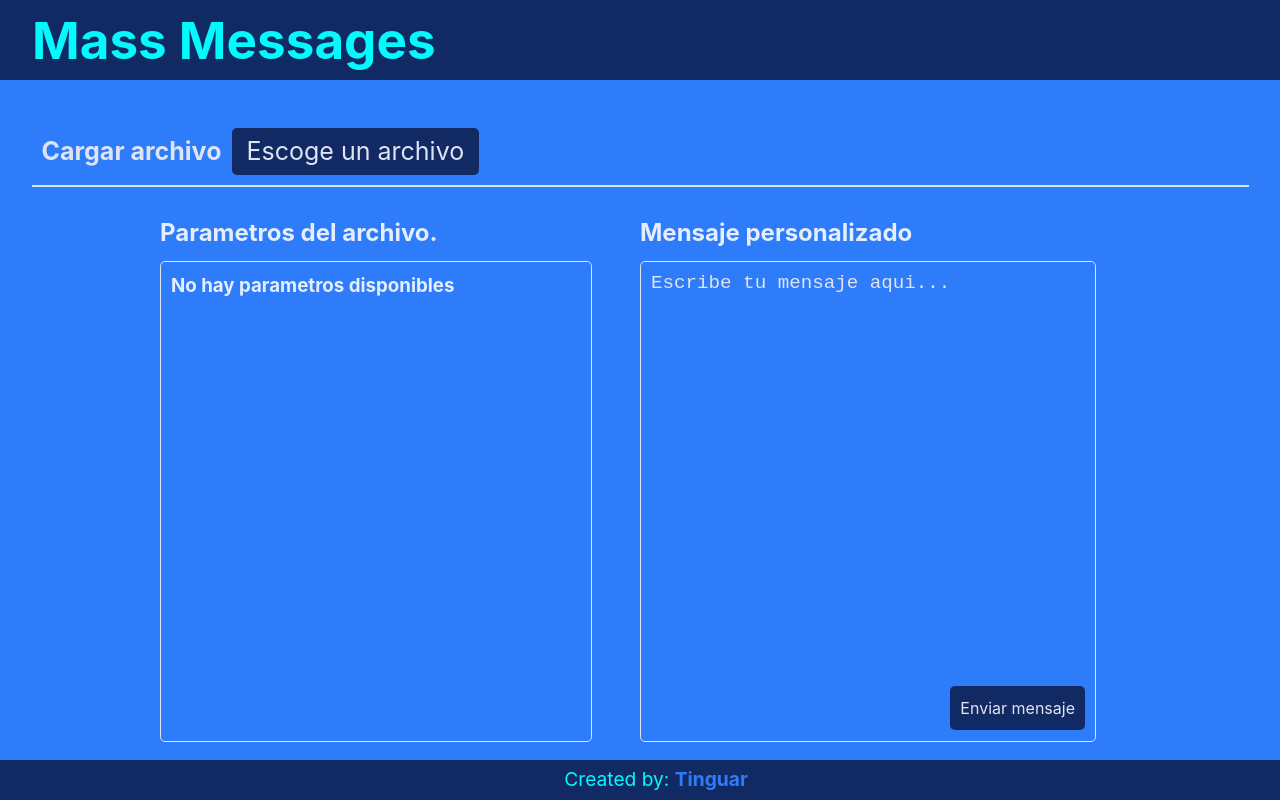
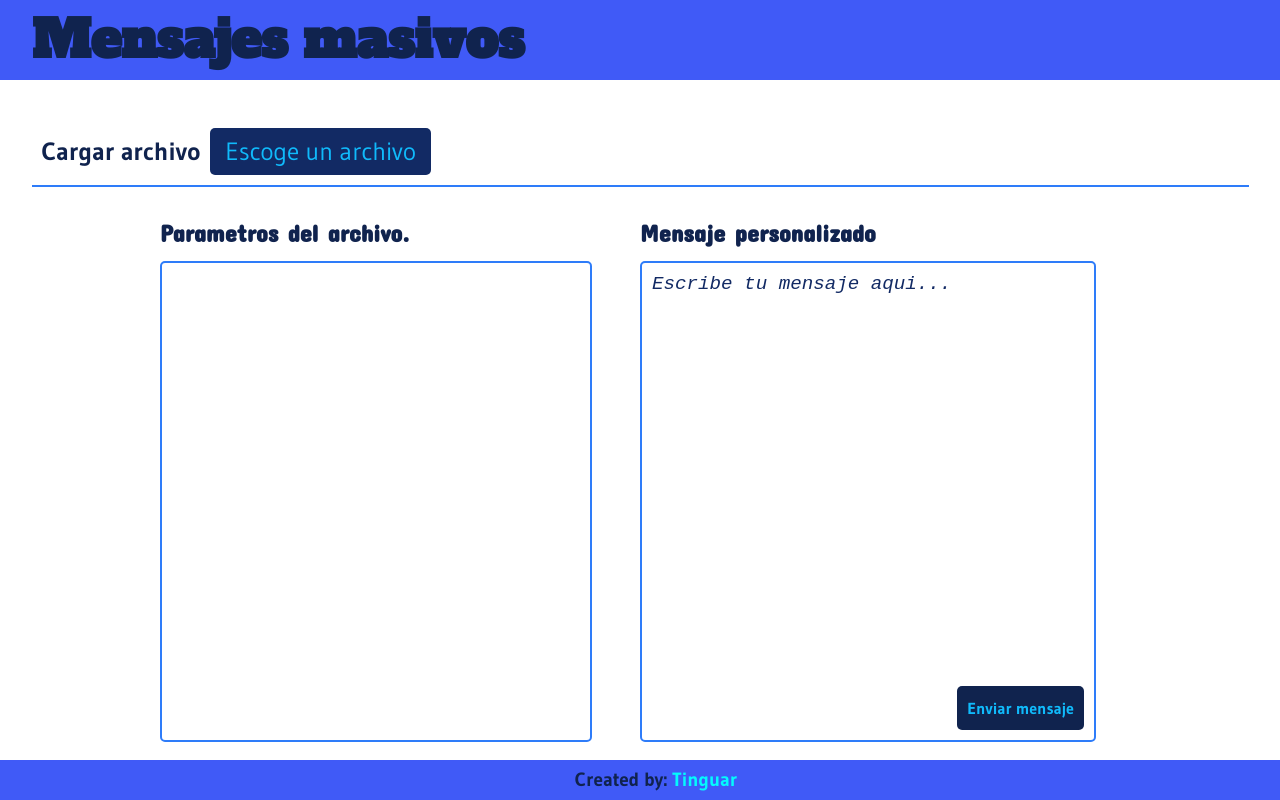
Before and after one commit to tinguar/mensajes-masivos-whatsapp, a React (Vite) app in the folder frontend/: page / in a window 1280 px wide. Built offline with nearby package versions, Linux system fonts and the light colour scheme.

Commit message:
Cambio de fuente y colores

```diff
--- a/frontend/src/App.css
+++ b/frontend/src/App.css
@@ -10,7 +10,7 @@
 
 .mainContent {
   grid-area: content;
-  background-color: var(---color-theme-type-3);
+  background-color: var(---color-theme-type-7);
   width: 100%;
   box-sizing: border-box;
   padding: 10px;
--- a/frontend/src/components/advertising/index.css
+++ b/frontend/src/components/advertising/index.css
@@ -1,6 +1,7 @@
 .advertising {
   width: 150px;
   height: 500px;
+  color: var(---color-theme-type-6-2);
 }
 
 .advertising-left {
--- a/frontend/src/components/footer/index.css
+++ b/frontend/src/components/footer/index.css
@@ -1,7 +1,7 @@
 .footer {
   grid-area: footer;
 
-  background-color: var(---color-theme-type-6);
+  background-color: var(---color-theme-type-4);
   width: 100%;
   height: 5vh;
   display: flex;
@@ -13,13 +13,14 @@
 }
 
 .footer__credits {
-  color: var(---color-theme-type-1);
+  color: var(---color-theme-type-6-2);
   font-size: 1.2em;
   line-height: 1.1;
+  font-weight: bold;
 }
 
 .footer__credits a {
-  color: var(---color-theme-type-3);
+  color: var(---color-theme-type-1);
   text-decoration: none;
   font-weight: bold;
 }
--- a/frontend/src/components/header/index.css
+++ b/frontend/src/components/header/index.css
@@ -1,18 +1,15 @@
 .header {
   grid-area: header;
 
-  background-color: var(---color-theme-type-6);
+  background-color: var(---color-theme-type-4);
   width: 100%;
   height: 10vh;
   display: flex;
   justify-content: flex-start;
   align-items: center;
   padding-left: 2em;
-
   box-sizing: border-box;
 }
 .header__title {
-  color: var(---color-theme-type-1);
-  font-size: 3.2em;
-  line-height: 1.1;
+  color: var(---color-theme-type-6-2);
 }
--- a/frontend/src/components/header/index.tsx
+++ b/frontend/src/components/header/index.tsx
@@ -3,7 +3,7 @@ import "./index.css";
 export default function Header() {
   return (
     <div className="header">
-      <h1 className="header__title">Mass Messages</h1>
+      <h1 className="header__title principalTitle">Mensajes masivos</h1>
     </div>
   );
 }
--- a/frontend/src/components/inputFile/index.css
+++ b/frontend/src/components/inputFile/index.css
@@ -12,12 +12,12 @@
 .formFile {
   padding: 10px;
   width: 95%;
-  border-bottom: 2px solid var(---color-theme-type-7);
+  border-bottom: 2px solid var(---color-theme-type-3);
 }
 .formFile__label-input {
   font-size: 25px;
   margin-right: 10px;
-  color: var(---color-theme-type-7);
+  color: var(---color-theme-type-6-2);
   font-weight: bold;
 }
 .formFile__inputFileSelector {
@@ -26,17 +26,24 @@
   font-size: 25px;
   padding: 5px 15px;
   border-radius: 5px;
-  color: var(---color-theme-type-7);
+  color: var(---color-theme-type-2);
 }
 .formFile__inputFileSelector:hover {
   cursor: pointer;
-  background-color: var(---color-theme-type-7);
+  background-color: var(---color-theme-type-2);
   color: var(---color-theme-type-6);
 }
 
 .formFile__nameFile {
   font-size: 25px;
   font-style: italic;
-  color: var(---color-theme-type-7);
+  color: var(---color-theme-type-6-2);
   margin: 0px 10px;
 }
+
+.formFile__uploadingLabel {
+  font-size: 25px;
+  font-style: italic;
+  color: var(---color-theme-type-6-2);
+  margin: 0px 10px;
+}
--- a/frontend/src/components/inputFile/index.tsx
+++ b/frontend/src/components/inputFile/index.tsx
@@ -60,7 +60,9 @@ export default function InputFile() {
             {file.name}
           </label>
         )}
-        {isUploading && <span>Cargando archivo...</span>}
+        {isUploading && (
+          <span className="formFile__uploadingLabel">Cargando archivo...</span>
+        )}
       </div>
     </div>
   );
--- a/frontend/src/components/message/index.css
+++ b/frontend/src/components/message/index.css
@@ -4,12 +4,11 @@
   width: 100%;
 }
 .containerMessage__title {
-  font-size: 1.5rem;
   margin-bottom: 10px;
-  font-weight: bold;
+  color: var(---color-theme-type-6-2);
 }
 .containerMessage__imputTextArea {
-  border: 1px solid var(---color-theme-type-7);
+  border: 2px solid var(---color-theme-type-3);
   border-radius: 5px;
   height: 90%;
   width: 95%;
@@ -29,10 +28,11 @@
   width: 100%;
   height: 90%;
   font-size: 1.2rem;
-  color: var(---color-theme-type-7);
+  color: var(---color-theme-type-6-2);
 }
 .containerMessage__imputTextArea--textArea::placeholder {
-  color: var(---color-theme-type-7);
+  color: var(---color-theme-type-6);
+  font-style: italic;
 }
 
 .containerMessage__containerButton {
@@ -44,13 +44,16 @@
 }
 .containerMessage__button {
   /* button style */
-  background-color: var(---color-theme-type-6);
+  background-color: var(---color-theme-type-6-2);
   border: none;
   border-radius: 5px;
   padding: 10px;
   box-sizing: border-box;
   cursor: pointer;
+  color: var(---color-theme-type-2);
+  font-weight: bold;
 }
 .containerMessage__button:hover {
-  background-color: var(---color-theme-type-5);
+  background-color: var(---color-theme-type-2);
+  color: var(---color-theme-type-6-2);
 }
--- a/frontend/src/components/message/index.tsx
+++ b/frontend/src/components/message/index.tsx
@@ -20,7 +20,9 @@ export default function Message() {
 
   return (
     <div className="containerMessage">
-      <div className="containerMessage__title">Mensaje personalizado</div>
+      <div className="containerMessage__title secondaryTitle ">
+        Mensaje personalizado
+      </div>
       <div className="containerMessage__imputTextArea">
         <textarea
           className="containerMessage__imputTextArea--textArea"
--- a/frontend/src/components/parameters/index.css
+++ b/frontend/src/components/parameters/index.css
@@ -7,11 +7,12 @@
   font-size: 1.5rem;
   margin-bottom: 10px;
   font-weight: bold;
+  color: var(---color-theme-type-6-2);
 }
 .containerParams__paramsList {
   height: 90%;
   width: 100%;
-  border: 1px solid var(---color-theme-type-7);
+  border: 2px solid var(---color-theme-type-3);
   border-radius: 5px;
   padding: 10px;
   box-sizing: border-box;
@@ -40,12 +41,17 @@
 }
 
 .contentParam__parameter {
+  color: var(---color-theme-type-2);
   font-size: 1.2rem;
-  font-weight: bold;
+  /* font-weight: bold; */
   display: inline;
 }
 
 .paramsList__container--contentParam:hover {
-  background-color: var(---color-theme-type-5);
+  background-color: var(---color-theme-type-2);
   cursor: pointer;
+
+  & .contentParam__parameter {
+    color: var(---color-theme-type-6);
+  }
 }
--- a/frontend/src/components/parameters/index.tsx
+++ b/frontend/src/components/parameters/index.tsx
@@ -13,7 +13,9 @@ export default function Parameters() {
 
   return (
     <div className="containerParams">
-      <div className="containerParams__title">Parametros del archivo.</div>
+      <div className="containerParams__title secondaryTitle ">
+        Parametros del archivo.
+      </div>
       <div className="containerParams__paramsList">
         <div className="paramsList__containerScroll">
           {params &&
--- a/frontend/src/index.css
+++ b/frontend/src/index.css
@@ -1,10 +1,16 @@
+/* font-family: 'Alfa Slab One', cursive;
+font-family: 'Concert One', cursive;
+font-family: 'Gudea', sans-serif; */
+
+@import url("https://fonts.googleapis.com/css2?family=Alfa+Slab+One&family=Concert+One&family=Gudea:ital,wght@0,400;0,700;1,400&display=swap");
+
 * {
   margin: 0;
   padding: 0;
 }
 
 body {
-  font-family: Inter, system-ui, Avenir, Helvetica, Arial, sans-serif;
+  font-family: "Gudea", sans-serif;
   line-height: 1.5;
   font-weight: 400;
   color-scheme: light dark;
@@ -21,13 +27,36 @@ body {
   height: 100%;
   display: flex;
   flex-direction: column;
-
+  /* boton secundarios */
   ---color-theme-type-1: #04f9fd;
   ---color-theme-type-2: #10bafb;
+
+  /* botones primarios */
   ---color-theme-type-3: #2e7cf9;
   ---color-theme-type-4: #405af7;
+
+  /* hovers, bordes */
   ---color-theme-type-5: #4d41f5;
+
+  /* fondo partials */
   ---color-theme-type-6: #122a64;
-  ---color-theme-type-7: #dee4f3;
+
+  /* texto partials*/
+  ---color-theme-type-6-2: #10234e;
+
+  /* fondo */
+  ---color-theme-type-7: #ffffff;
   ---color-theme-type-8: #888698;
 }
+
+.principalTitle {
+  font-size: 3.2em;
+  font-weight: bold;
+  font-family: "Alfa Slab One", cursive;
+  line-height: 1.1;
+}
+.secondaryTitle {
+  font-size: 1.5rem;
+  font-weight: bold;
+  font-family: "Concert One", cursive;
+}
```
